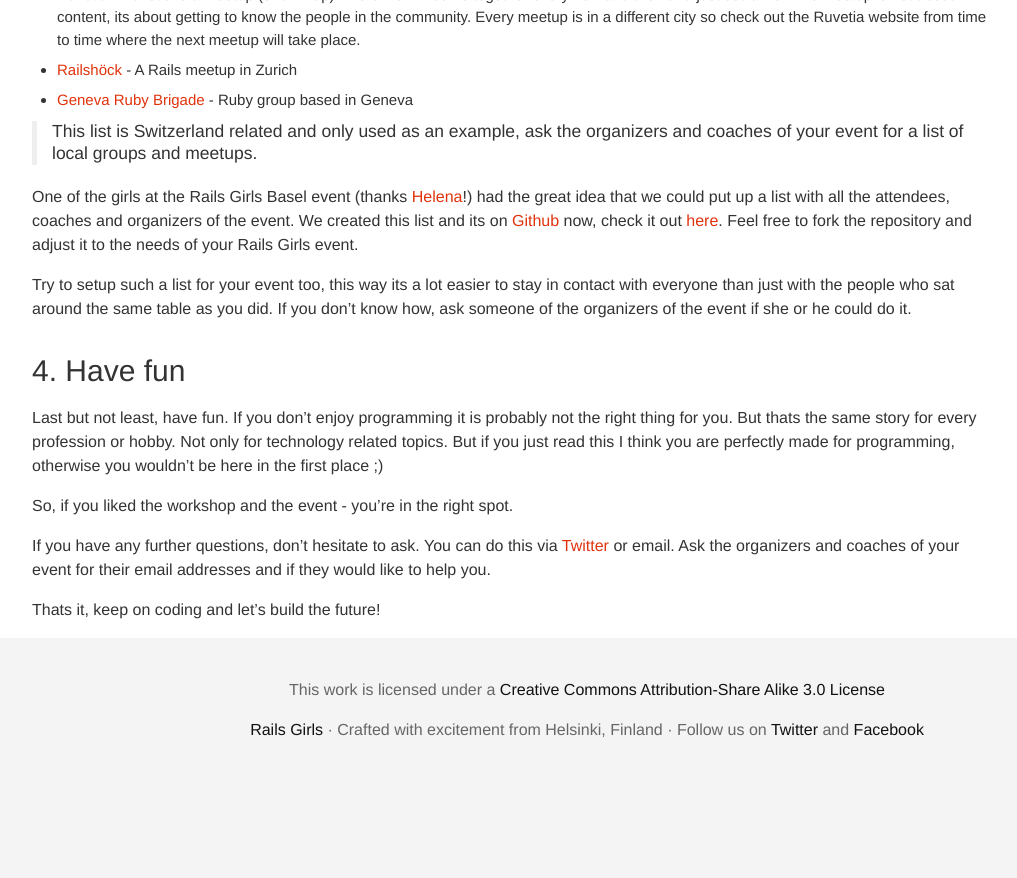
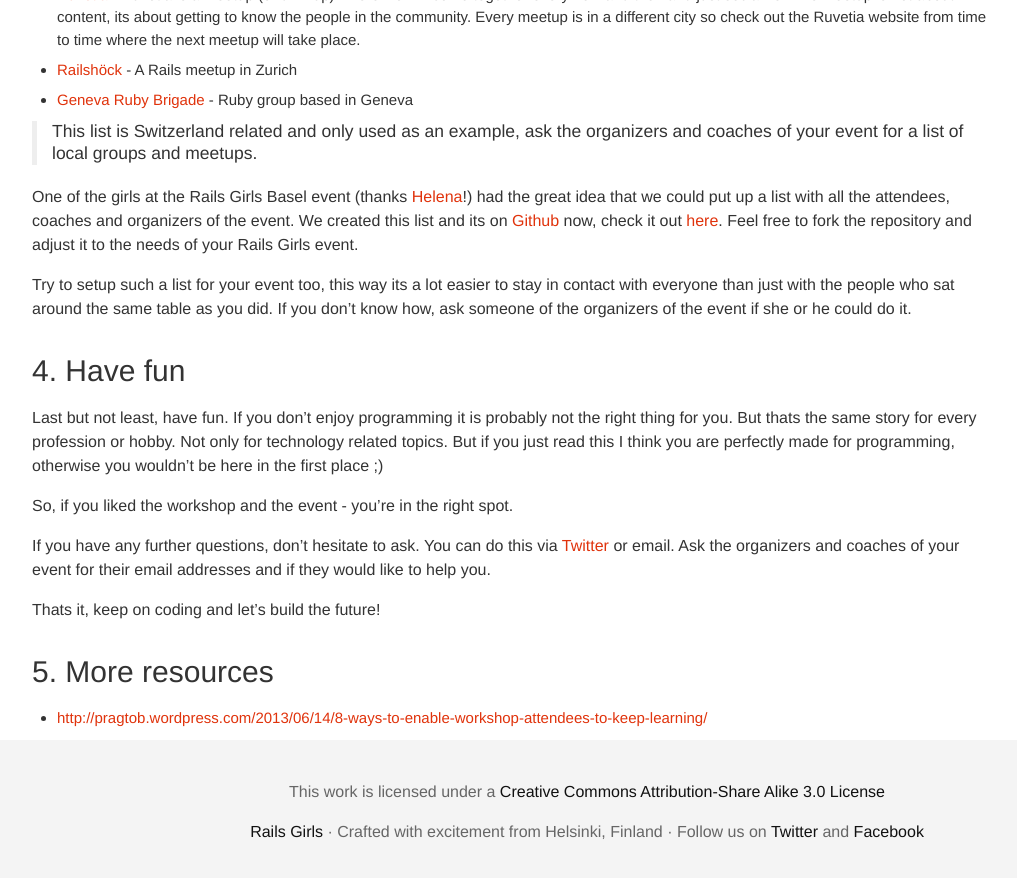
Before and after one commit to railsgirls/guides.railsgirls.com, a Jekyll site: the page built from _posts/2013-04-08-how-to-continue-with-programming.markdown, in a window 1280 px wide and 900 px high, scrolled down 2121 px. Shown: the top 878 px of the window, without its empty margins (53-1070 px from the left). Built offline with Jekyll 4.4.1, drawn with Linux system fonts in a browser that asks for light colours; nearby versions of some CDN libraries; Markdown is read by kramdown in place of the engine named in the settings; before the commit the page ends 2919 px from its top, so only the background shows below that.

Commit message:
Adds Tobis blogpost

```diff
--- a/_posts/2013-04-08-how-to-continue-with-programming.markdown
+++ b/_posts/2013-04-08-how-to-continue-with-programming.markdown
@@ -128,3 +128,7 @@
 Ask the organizers and coaches of your event for their email addresses and if they would like to help you.
 
 Thats it, keep on coding and let's build the future!
+
+## 5. More resources
+
+* [http://pragtob.wordpress.com/2013/06/14/8-ways-to-enable-workshop-attendees-to-keep-learning/](8 ways to enable workshop attendees to keep learning)
```
